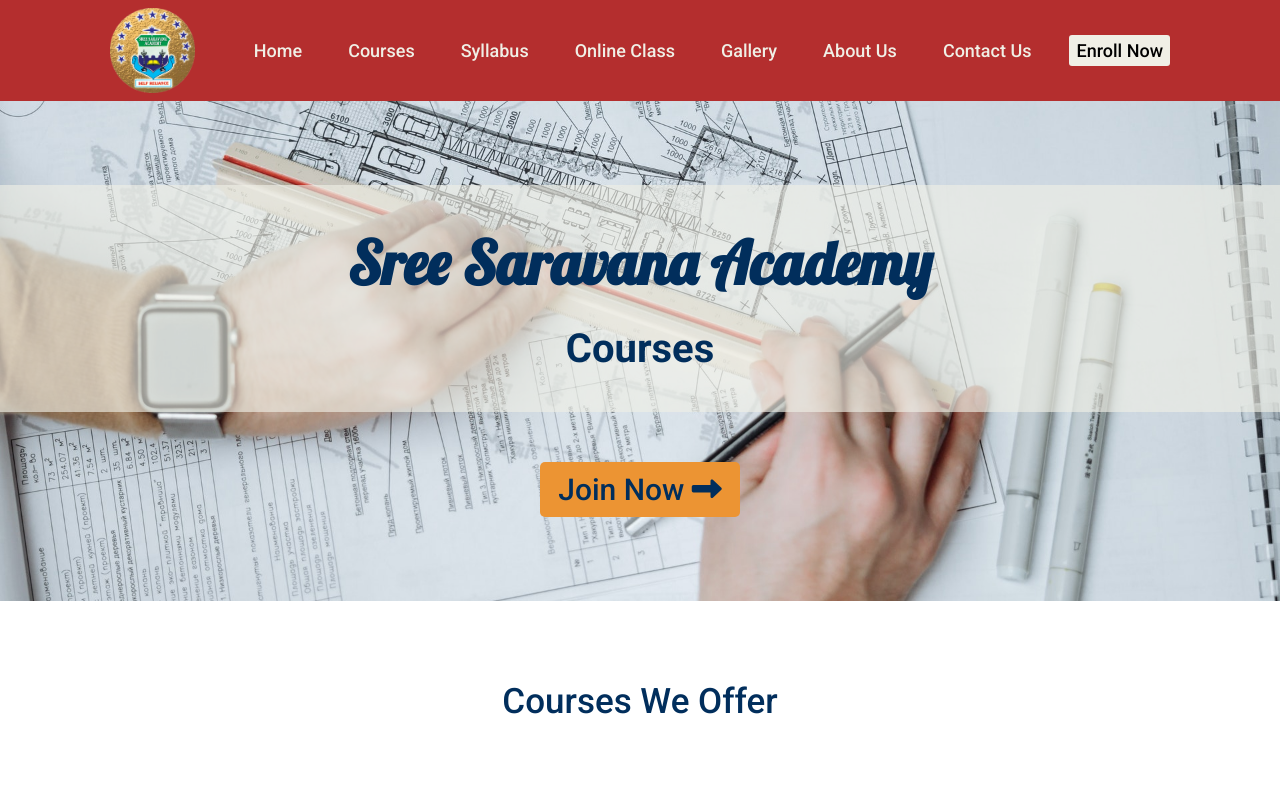
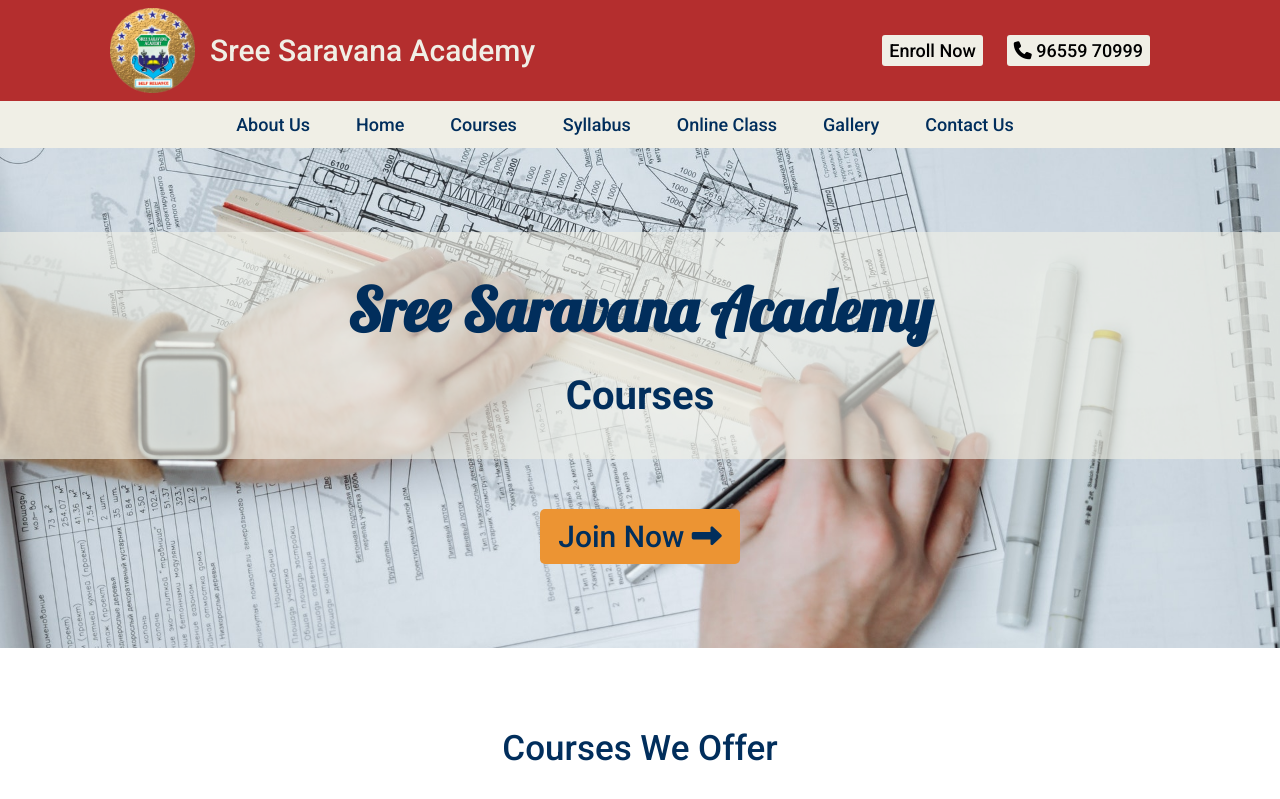
Before and after one commit to dhanashekaran/sreesaravanaacademy, a plain HTML site: page courses.html in a window 1280 px wide. Shown: the top 799 px of the page. Drawn offline with Linux system fonts and the light colour scheme.

Commit message:
navbar design changed

```diff
--- a/components/navbar.html
+++ b/components/navbar.html
@@ -2,16 +2,24 @@
     <div class="nav-container container">
         <div class="nav-logo-section">
             <img src="../img/academy-logo.png" alt="">
+            <p>Sree Saravana Academy</p>
         </div>
+        <div class="btn-container">
+            <a class="nav-link nav-link-btn" href="../enroll.html">Enroll Now</a>
+            <a class="nav-link nav-link-btn call-btn" href="tel:9655970999"><i class="fa-solid fa-phone"></i> 96559 70999</a>
+        </div>
+    </div>
+</nav>
+<nav class="nav2">
+    <div class="nav-container2 container">
         <div class="nav-link-section" id="nav-link">
+            <a class="nav-link nav-link-a" href="../about-us.html">About Us</a>
             <a class="nav-link nav-link-a" href="../index.html">Home</a>
             <a class="nav-link nav-link-a" href="../courses.html">Courses</a>
             <a class="nav-link nav-link-a" href="../syllabus.html">Syllabus</a>
             <a class="nav-link nav-link-a" href="../online-class.html">Online Class</a>
             <a class="nav-link nav-link-a" href="../gallery.html">Gallery</a>
-            <a class="nav-link nav-link-a" href="../about-us.html">About Us</a>
             <a class="nav-link nav-link-a" href="../contact-us.html">Contact Us</a>
-            <a class="nav-link nav-link-btn" href="../enroll.html">Enroll Now</a>
         </div>
         <i onclick="viewNavLink()" class="fa-solid fa-bars nav-menu-icon"></i>
     </div>
--- a/css/navbar.css
+++ b/css/navbar.css
@@ -2,11 +2,19 @@
 
 .nav{
     background-color: var(--dark-red);
-    box-shadow: 1px 1px 10px 0px #dcdcdc;
+}
+.nav2{
+    background-color: var(--white);
 }
 .nav-container{
     display: flex;
-    justify-content: flex-start;
+    justify-content: space-between;
+    align-items: center;
+    padding: 8px 20px;
+}
+.nav-container2{
+    display: flex;
+    justify-content: center;
     align-items: center;
     padding: 8px 20px;
 }
@@ -22,17 +30,23 @@
     /* top: -50px; */
     /* left: 0px; */
 }
+.nav-logo-section p{
+font-size: 30px;
+font-weight: 500;
+color: var(--white);
+margin-left: 15px;
+}
 .nav-link-section{
-    margin-left: auto;
     display: flex;
     align-items: center;
+    background-color: var;
 }
 .nav-link{
     text-decoration: none;
     display: inline-block;
 }
 .nav-link-a{
-    color: var(--white);
+    color: var(--dark-blue);
     font-weight: 500;
     font-size: 18px;
     margin-right: 30px;
@@ -50,6 +64,7 @@
     padding: 5px 7px;
     border-radius: 3px;
     background-color: var(--white);
+    margin-right: 20px;
 }
 .nav-link-btn:hover{
     background-color: var(--dark-blue);
@@ -82,7 +97,7 @@
         z-index: 100;
         flex-direction: column;
         position: absolute;
-        top: 100px;
+        top: 155px;
         right: 0px;
         height: 100vh;
         justify-content: flex-start;
@@ -104,7 +119,23 @@
 
 }
 
+@media(max-width: 800px){
+    .nav-logo-section p{
+        font-size: 25px;
+    }
+    .nav-link-btn{
+        font-size: 14px;
+    }
+}
+@media(max-width: 700px){
+    .btn-container{
+        display: none;
+    }
+}
 @media(max-width: 500px){
+    .nav-logo-section p{
+        font-size: 20px;
+    }
     .nav-logo-section img{
         width: 80px;
     }
@@ -112,7 +143,7 @@
         padding: 20px 20px;
     }
     .nav-link-section-show{
-        top: 120px;
+        top: 200px;
     }
     .header-title {
         font-size: 50px;
```
